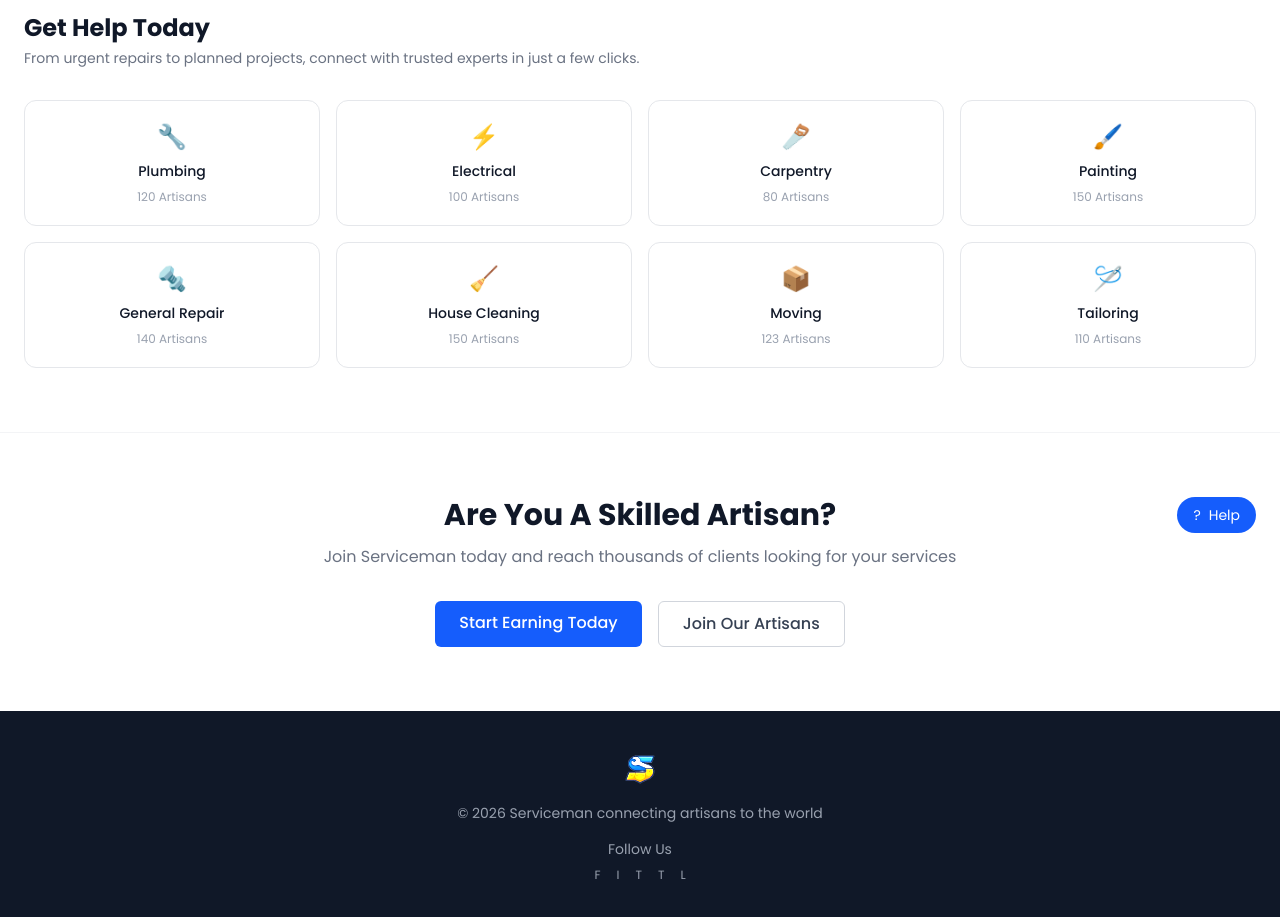
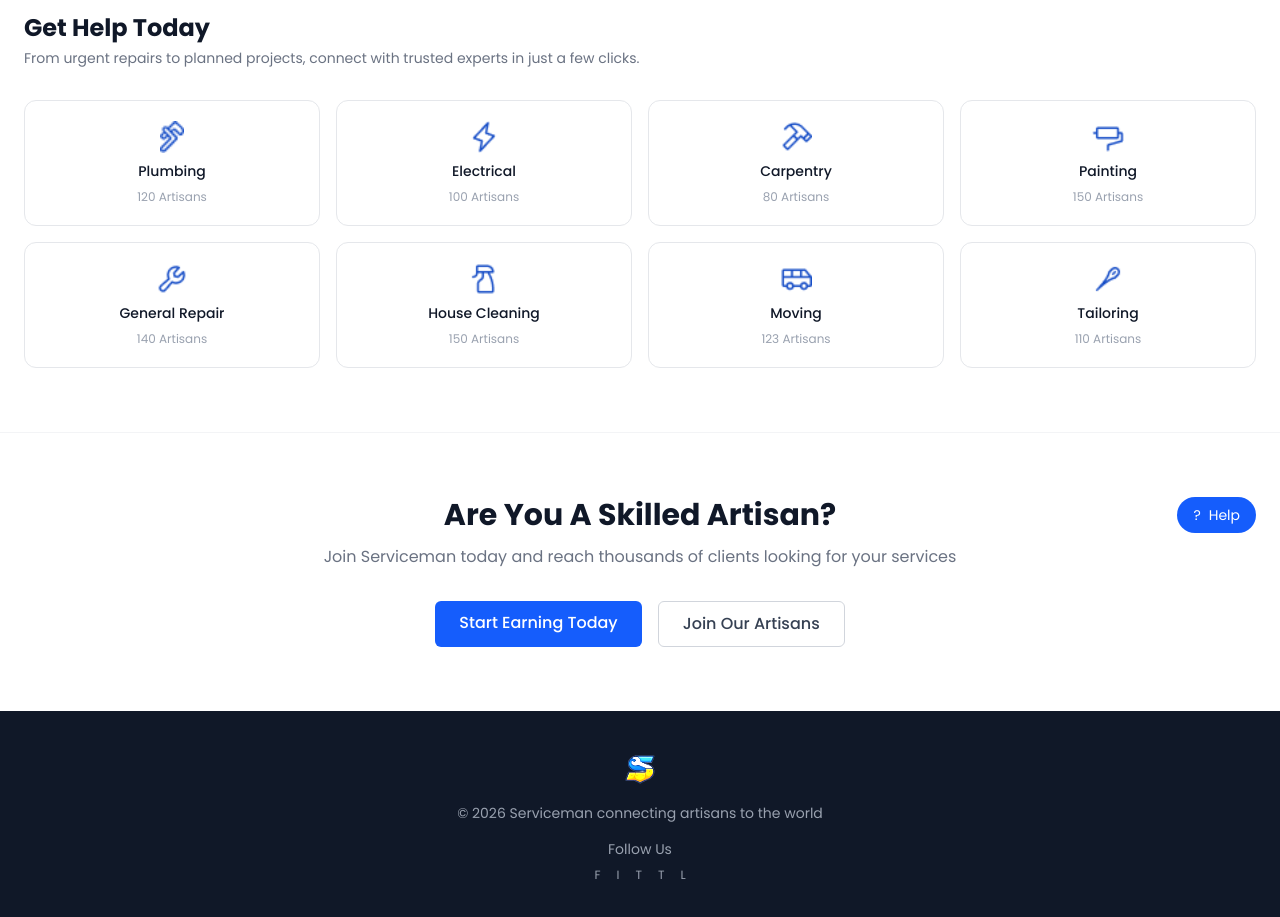
Before and after one commit to kellytha/Serviceman, a Next.js app: page / in a window 1280 px wide. Shown: the part 2080-2997 px from the top of the page. Built offline with nearby package versions, Linux system fonts and the light colour scheme.

Commit message:
feat: icons added

```diff
--- a/app/page.tsx
+++ b/app/page.tsx
@@ -1,14 +1,14 @@
 import Navbar from "./components/Navbar";
 
 const services = [
-  { name: "Plumbing", count: 120, icon: "🔧" },
-  { name: "Electrical", count: 100, icon: "⚡" },
-  { name: "Carpentry", count: 80, icon: "🪚" },
-  { name: "Painting", count: 150, icon: "🖌️" },
-  { name: "General Repair", count: 140, icon: "🔩" },
-  { name: "House Cleaning", count: 150, icon: "🧹" },
-  { name: "Moving", count: 123, icon: "📦" },
-  { name: "Tailoring", count: 110, icon: "🪡" },
+  { name: "Plumbing", count: 120, icon: "/assets/plumbing.png" },
+  { name: "Electrical", count: 100, icon: "/assets/Lightning.png" },
+  { name: "Carpentry", count: 80, icon: "/assets/Hammer.png" },
+  { name: "Painting", count: 150, icon: "/assets/PaintRoller.png" },
+  { name: "General Repair", count: 140, icon: "/assets/Wrench.png" },
+  { name: "House Cleaning", count: 150, icon: "/assets/SprayBottle.png" },
+  { name: "Moving", count: 123, icon: "/assets/Van.png" },
+  { name: "Tailoring", count: 110, icon: "/assets/Needle.png" },
 ];
 
 const testimonials = [
@@ -250,7 +250,7 @@ export default function Home() {
                 href={`/services/${s.name.toLowerCase().replace(" ", "-")}`}
                 className="border border-gray-200 rounded-xl p-5 flex flex-col items-center gap-2 hover:border-blue-400 hover:bg-blue-50 transition-colors text-center"
               >
-                <span className="text-2xl">{s.icon}</span>
+                <img src={s.icon} alt={s.name} className="w-8 h-8 object-contain" />
                 <p className="font-medium text-gray-900 text-sm">{s.name}</p>
                 <p className="text-gray-400 text-xs">{s.count} Artisans</p>
               </a>
```
